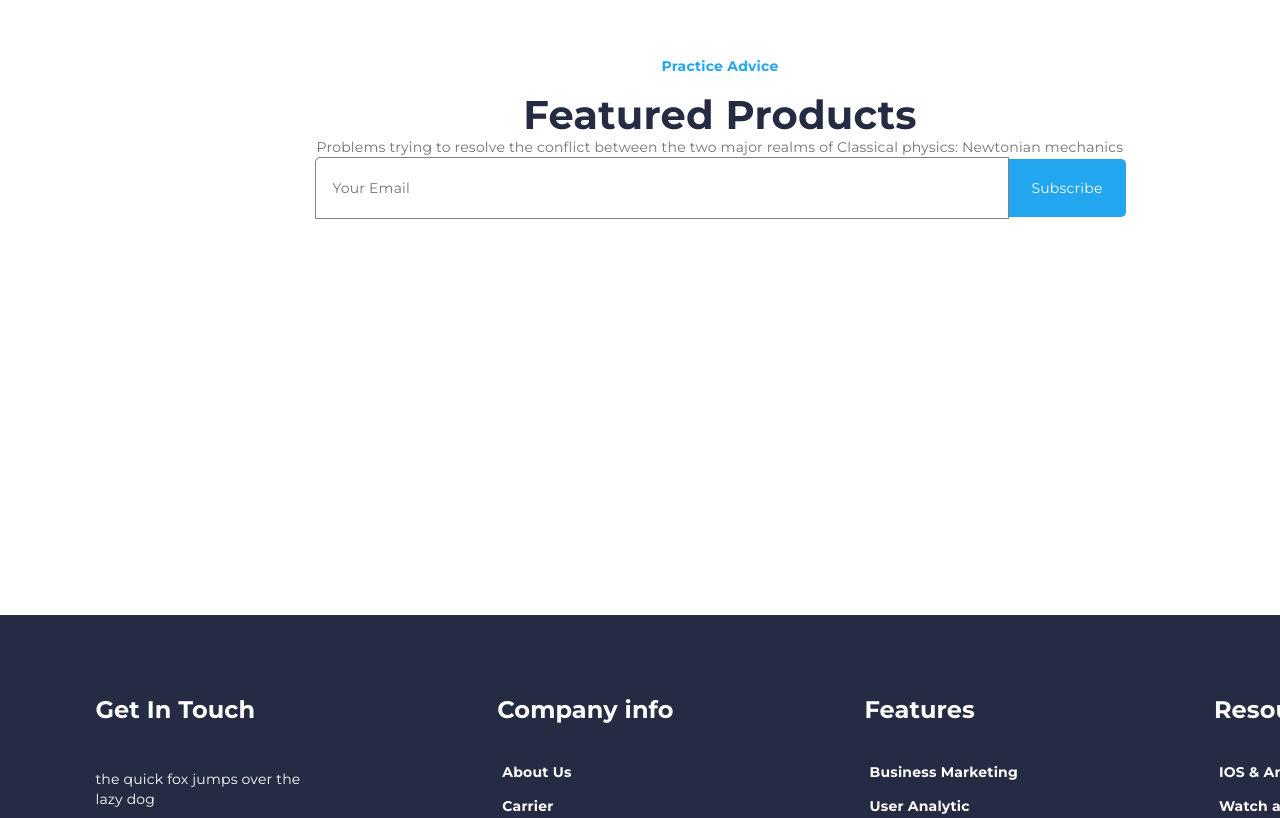
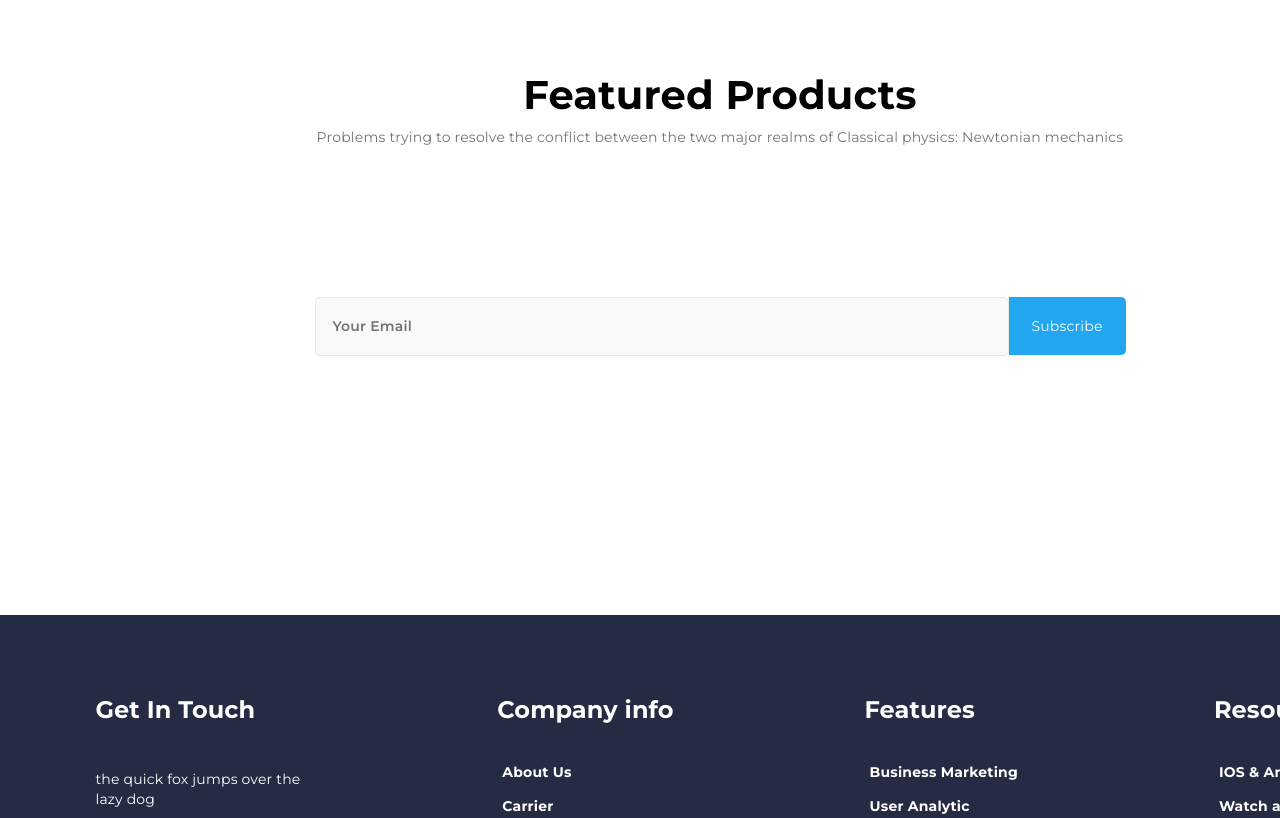
Before and after one commit to mihran1001/DX_task, a React (Create React App) app in the folder dx-soft-project/: page / in a window 1280 px wide. Shown: the part 1397-2215 px from the top of the page. Built offline with nearby package versions, Linux system fonts and the light colour scheme.

Commit message:
I've changed css files into module.css to prevent css affections on other jsx files

```diff
--- a/dx-soft-project/src/Components/Footer/Footer.jsx
+++ b/dx-soft-project/src/Components/Footer/Footer.jsx
@@ -1,35 +1,35 @@
-import "./Footer.css";
+import styles from "./Footer.module.css";
 import facebook_logo from "../../logos/facebook-logo.png";
 import instagram_logo from "../../logos/instagram-logo.png";
 import twitter_logo from "../../logos/twitter-logo.png";
 
 function Footer(){
-    return (<div className="footer-section">
-        <div className="info">
-            <div className="first">
+    return (<div className={styles.footer_section}>
+        <div className={styles.info}>
+            <div className={styles.first}>
                 <h3>Get In Touch</h3>
                 <p>the quick fox jumps over the lazy dog</p>
-                <div className="logos">
+                <div className={styles.logos}>
                     <img src={facebook_logo} alt="facebook" />
                     <img src={instagram_logo} alt="instagram" />
                     <img src={twitter_logo} alt="twitter" />
                 </div>
             </div>
-            <div className="second">
+            <div className={styles.second}>
                 <h3>Company info</h3>
                 <a href="http://facebook.com">About Us</a>
                 <a href="http://facebook.com">Carrier</a>
                 <a href="http://facebook.com">We are hiring</a>
                 <a href="http://facebook.com">Blog</a>
             </div>
-            <div className="third">
+            <div className={styles.third}>
                 <h3>Features</h3>
                 <a href="http://facebook.com">Business Marketing</a>
                 <a href="http://facebook.com">User Analytic</a>
                 <a href="http://facebook.com">Live Chat</a>
                 <a href="http://facebook.com">Unlimited Support</a>
             </div>
-            <div className="fourth">
+            <div className={styles.fourth}>
                 <h3>Resources</h3>
                 <a href="http://facebook.com">IOS & Android</a>
                 <a href="http://facebook.com">Watch a Demo</a>
@@ -37,10 +37,10 @@ function Footer(){
                 <a href="http://facebook.com">API</a>
             </div>
         </div>
-        <div className="signature">
+        <div className={styles.signature}>
 
         </div>
-        <div className="background">
+        <div className={styles.background}>
             <h6>Made With Love By Figmaland All Right Reserved</h6>
         </div>
     </div>)
--- a/dx-soft-project/src/Components/Footer/Footer.css
+++ b/dx-soft-project/src/Components/Footer/Footer.module.css
@@ -1,4 +1,4 @@
-.footer-section {
+.footer_section {
     width: 1440px;
     height: 412px;
     gap: 0px;
--- a/dx-soft-project/src/Components/PracticeAdvice/PracticeAdvice.jsx
+++ b/dx-soft-project/src/Components/PracticeAdvice/PracticeAdvice.jsx
@@ -1,4 +1,4 @@
-import "./PracticeAdvice.css";
+import styles from "./PracticeAdvice.module.css";
 import React from "react";
 import star from "../../icons/staricon.jpg";
 import emptystar from "../../icons/emptystaricon.jpg";
@@ -6,10 +6,10 @@ import pic1 from "../../pics/pic1.png";
 import pic2 from "../../pics/pic2.png";
 
 function PracticeAdvice(){
-    return (<div className="PracticeAdvice">
-        <div className="container">
-            <div className="header">
-                <div className="title">
+    return (<div className={styles.PracticeAdvice}>
+        <div className={styles.container}>
+            <div className={styles.header}>
+                <div className={styles.title}>
                     <h6>Practice Advice</h6>
                     <h2>Each and every client is important</h2>
                     <p>Problems trying to resolve the conflict between
@@ -17,15 +17,15 @@ function PracticeAdvice(){
                 </div>
             </div>
         </div>
-            <div className="footer">
-                <div className='carousel'>
-                    {/* <div className="comment1">comment1</div> */}
-                    <div className="comment2">
-                        <div className="image1">
+            <div className={styles.footer}>
+                <div className={styles.carousel}>
+                    {/* <div className={styles.comment1}>comment1</div> */}
+                    <div className={styles.comment2}>
+                        <div className={styles.image1}>
                             <img src={pic1} alt="pic1" />
                         </div>
-                        <div className="content">
-                            <span className="text">Slate helps you see  how many more days you need to work to reach your financial goal for the month and year.</span>
+                        <div className={styles.content}>
+                            <span className={styles.text}>Slate helps you see  how many more days you need to work to reach your financial goal for the month and year.</span>
                         </div>
                         <div>
                             <img src={star} alt="Icon of a star" />
@@ -39,12 +39,12 @@ function PracticeAdvice(){
                             <h6>Designer</h6>
                         </div>
                     </div>
-                    <div className="comment3">
-                        <div className="image2">
+                    <div className={styles.comment3}>
+                        <div className={styles.image2}>
                             <img src={pic2} alt="pic2" />
                         </div>
                         <div>
-                            <span className="text">Slate helps you see  how many more days you need to work to reach your financial goal for the month and year.</span>
+                            <span className={styles.text}>Slate helps you see  how many more days you need to work to reach your financial goal for the month and year.</span>
                         </div>
                         <div>
                             <img src={star} alt="Icon of a star" />
@@ -58,7 +58,7 @@ function PracticeAdvice(){
                             <h6>Designer</h6>
                         </div>
                     </div>
-                    {/* <div className="comment4">comment4</div> */}
+                    {/* <div className={styles.comment4}>comment4</div> */}
                 </div>
             </div>
     </div>);
--- a/dx-soft-project/src/Components/Subscribe/Subscribe.jsx
+++ b/dx-soft-project/src/Components/Subscribe/Subscribe.jsx
@@ -1,9 +1,9 @@
-import "./Subscribe.css";
+import styles from "./Subscribe.module.css";
 import React from "react";
 
 function Subscribe(){
-    return (<div className="Subscribe">
-        <div className="title">
+    return (<div className={styles.Subscribe}>
+        <div className={styles.title}>
             <div>
                 <h6>Practice Advice</h6>
             </div>
@@ -11,11 +11,11 @@ function Subscribe(){
                 <h2>Featured Products</h2>
             </div>
             <div>
-                <span className="text">Problems trying to resolve the conflict between
+                <span className={styles.text}>Problems trying to resolve the conflict between
                 the two major realms of Classical physics: Newtonian mechanics</span>
             </div>
         </div>
-        <div className="email">
+        <div className={styles.email}>
             <input type="text" placeholder="Your Email" />
             <button><span>Subscribe</span></button>
         </div>
--- a/dx-soft-project/src/Components/Subscribe/Subscribe.css
+++ b/dx-soft-project/src/Components/Subscribe/Subscribe.module.css
@@ -44,7 +44,7 @@ h6 {
     color: #737373;
 }
 
-.Subscribe h2 {
+.Subscribe .title h2 {
     font-family: Montserrat;
     font-size: 40px;
     font-weight: 700;
@@ -54,8 +54,10 @@ h6 {
     text-underline-position: from-font;
     text-decoration-skip-ink: none;
     margin-top: -40px;
-    margin-bottom: -34px;
+    margin-bottom: 6px;
 }
+
+
 
 button span {
     font-family: Montserrat;
@@ -69,7 +71,7 @@ button span {
 }
 
 ::placeholder {
-    width: 77px;
+    width: 80px;
     height: 28px;
     top: 15px;
     left: 20px;
@@ -77,7 +79,7 @@ button span {
     opacity: 0px;
     font-family: Montserrat;
     font-size: 14px;
-    font-weight: 400;
+    font-weight: 600;
     line-height: 28px;
     letter-spacing: 0.20000000298023224px;
     text-align: left;
@@ -89,12 +91,17 @@ button span {
 
 input {
     width: 688px;
-    height: 58px;
+    height: 55px;
     gap: 47px;
-    border-radius: 5px 0px 0px 0px;
+    border-radius: 5px;
     border: 1px 0px 0px 0px;
     opacity: 0px;
-    border: 1px, solid, gray;
+    border: 1px, solid, #E6E6E6;
+    background-color: #F9F9F9;
+}
+
+.email {
+    margin-top: 150px;
 }
 
 .title {
```
Also changed, not shown: dx-soft-project/src/Components/PracticeAdvice/PracticeAdvice.module.css (renamed from dx-soft-project/src/Components/PracticeAdvice/PracticeAdvice.css).
